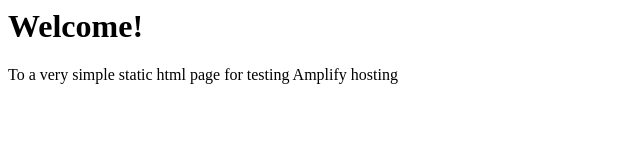
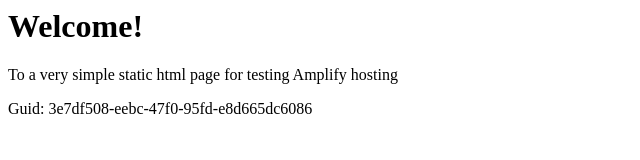
Before and after one commit to aws-aemilia-hkg/Github-PR-Commit-Integration-Test-DoNotTouch-v1-prod-ap-east-1, a website: page src/index.html in a window 1280 px wide. Shown: the whole page, without its empty margins (0-640 px from the left). Drawn offline with Linux system fonts and the light colour scheme.

Commit message:
commit from integ tests

```diff
--- a/src/index.html
+++ b/src/index.html
@@ -1,3 +1,5 @@
+
+
 <html lang="en">
 
 <head>
@@ -10,6 +12,6 @@
 <body>
     <h1>Welcome!</h1>
     <p>To a very simple static html page for testing Amplify hosting</p>
-</body>
+    <p>Guid: 3e7df508-eebc-47f0-95fd-e8d665dc6086</p></body>
 
 </html>
```
